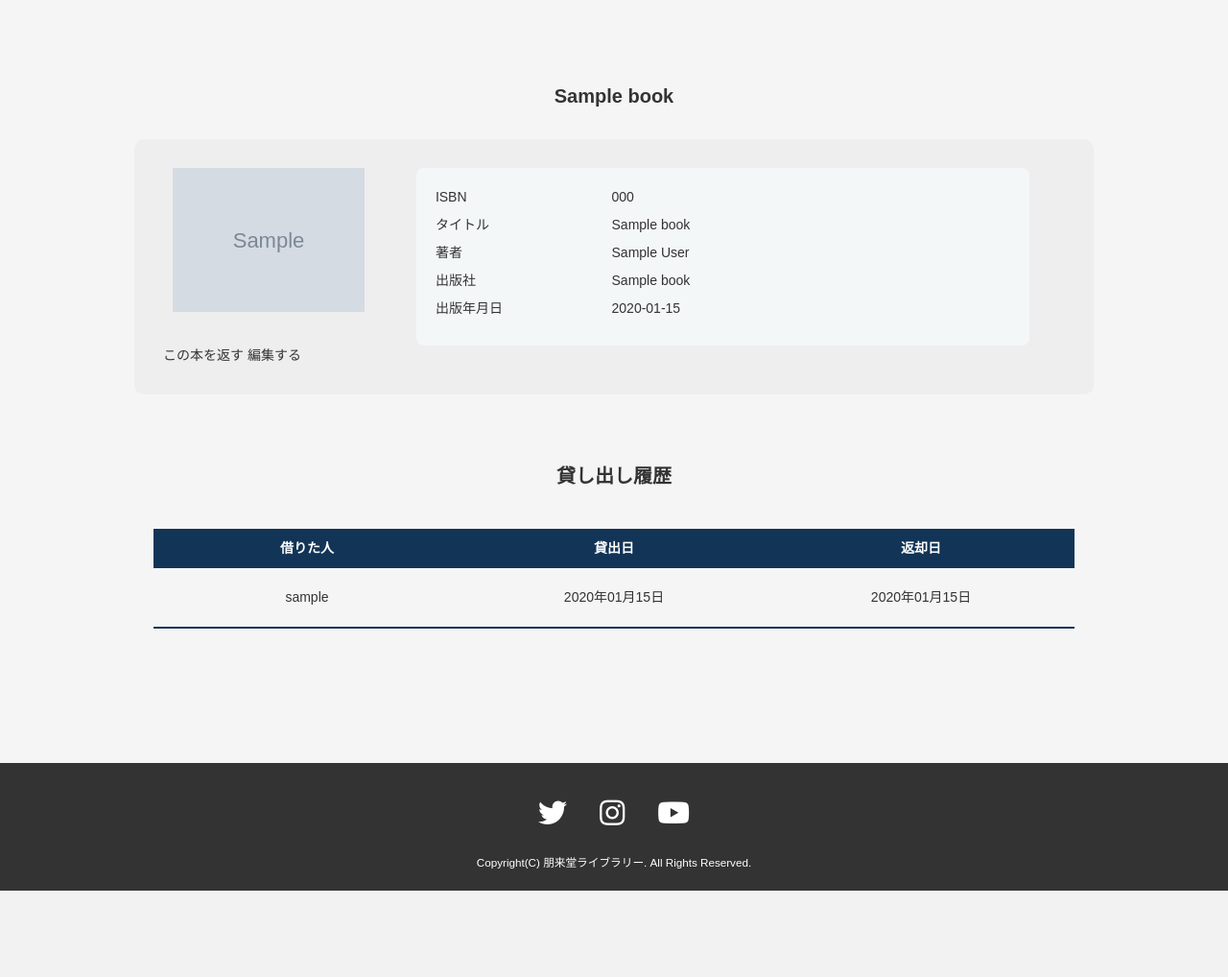
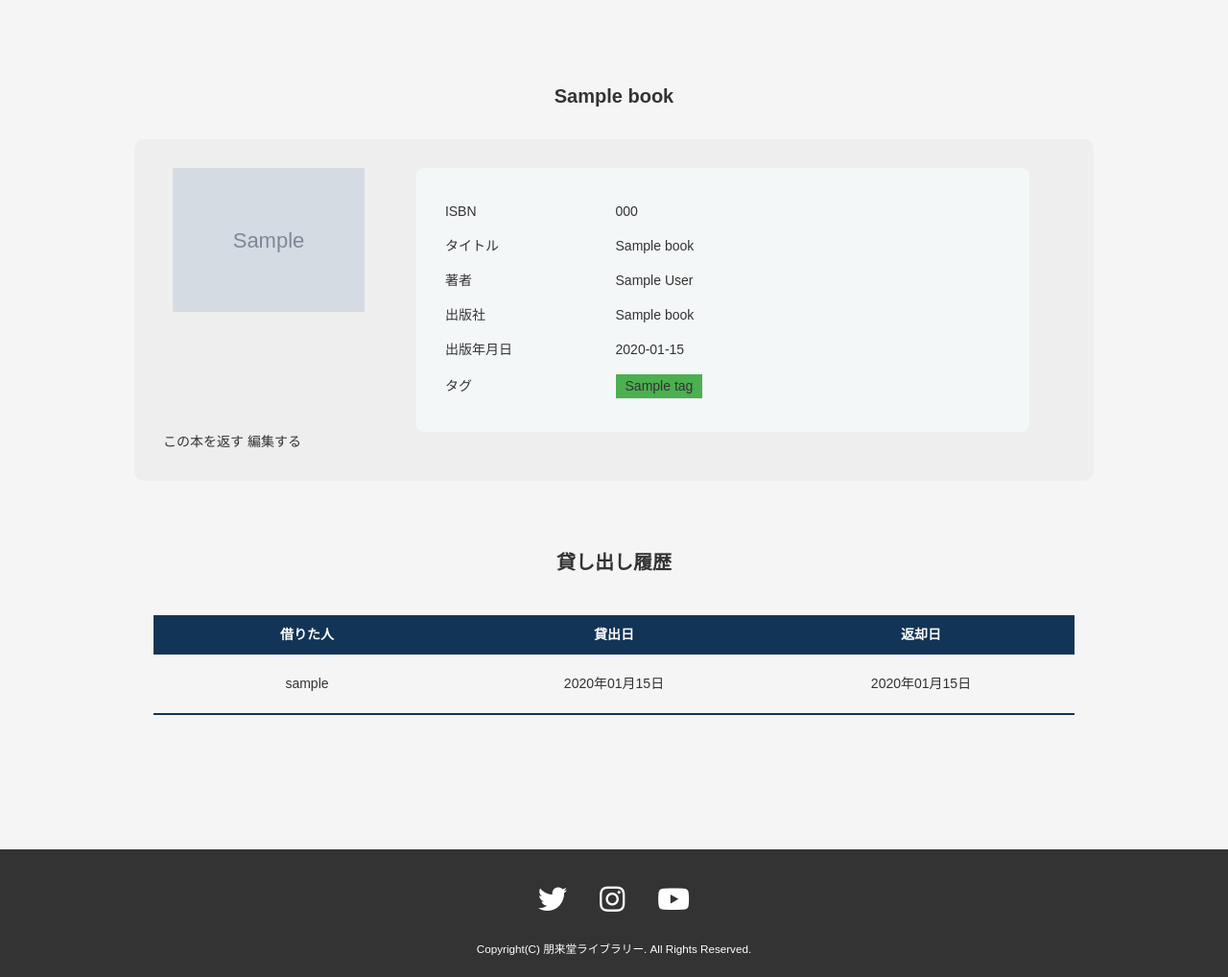
Before and after one commit to k-watanabe14/Horaido-Library, a Flask app: page /book/1 in a window 1280 px wide. Shown: the part 143-1161 px from the top of the page at 96% size. Before the commit the page ends 1071 px from the top, so only its background shows below. Run offline with Flask 2, Linux system fonts and the light colour scheme; the visitor is signed in with stand-in values (Sample User, id 1); tables that the repository leaves empty hold one stand-in row (values such as "Sample post"); grey boxes marked "Sample" are stand-in pictures; some libraries are stand-ins or nearby versions.

Commit message:
Make tag fields

```diff
--- a/app/book.py
+++ b/app/book.py
@@ -1,7 +1,7 @@
 from flask import Blueprint, request, render_template, flash, session, redirect, url_for, g
 from werkzeug.exceptions import abort
 from app.auth import login_required
-from app.models import Book, History, User
+from app.models import Book, History, User, TagMaps, Tags
 from app import db
 from app.auth import load_logged_in_user
 import datetime
@@ -18,10 +18,11 @@ mod_book = Blueprint('book', __name__, url_prefix='/book')
 def index(book_id):
 
     book = Book.query.filter_by(id=book_id).first()
+    tags = TagMaps.query.filter_by(book_id=book.id).join(Tags).add_columns(Tags.tag_name)
     histories = History.query.filter_by(book_id=book.id).join(User).add_columns(User.username)
 
     # Page for Detail of book
-    return render_template('book/index.html', book=book, histories=histories)
+    return render_template('book/index.html', book=book, tags=tags, histories=histories)
 
 
 @mod_book.route('/<int:book_id>/borrow', methods=('GET', 'POST'))
--- a/app/static/css/style.css
+++ b/app/static/css/style.css
@@ -633,6 +633,10 @@ textarea {
 	box-sizing: border-box;
 }
 
+.book-form-image input[type="file"] {
+	width: 100%;
+}
+
 .book-form-image #image, .book-form-image #preview {
 	max-width: 260px;
 	width: 100%;
@@ -650,18 +654,30 @@ textarea {
 }
 
 .book-form-text .item {
-	display: block
+	display: block;
+	margin: 15px 10px;
 }
 
 .book-form-text .item label {
 	display: inline-block;
-	margin-bottom: 8px;
 	width: 30%;
 }
 
 .book-form-text .item span {
 	display: inline-block;
 	width: 68%;
+}
+
+.book-form-text .item ul {
+	list-style: none;
+	margin: 0;
+}
+
+.book-form-text .item ul li {
+	background-color: #4CAF50;
+	display: inline-block;
+	padding: 2px 10px;
+	margin-right: 10px;
 }
 
 .book-form-text input[type="text"], .book-form-text select {
@@ -681,7 +697,6 @@ textarea {
 	color:#454545;
 	-webkit-box-shadow: 0 1px 0 rgba(0,0,0,0.03) inset;
 	box-shadow: 0 1px 0 rgba(0,0,0,0.03) inset;
-	margin-bottom: 15px;
 	background-color: white;
 }
 
--- a/app/templates/book/index.html
+++ b/app/templates/book/index.html
@@ -38,6 +38,17 @@
       <div class="item">
         <label for="sales_date">出版年月日</label>
         <span name="sales_date" id="sales_date">{{ book['sales_date'] }}</span>
+      </div>
+
+      <div class="item">
+        <label for="tags">タグ</label>
+        <span name="tags" id="tags">
+          <ul>
+            {% for tag in tags %}
+              <li class="tag">{{ tag[1] }}</li>
+            {% endfor %}
+         </ul>
+        </span>
       </div>
     </div>
     <div class="book-form-button">
```
